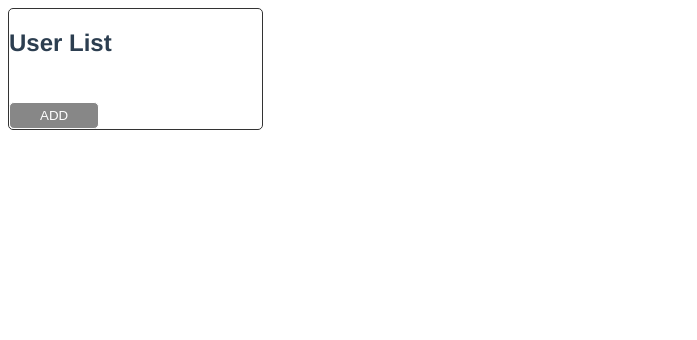
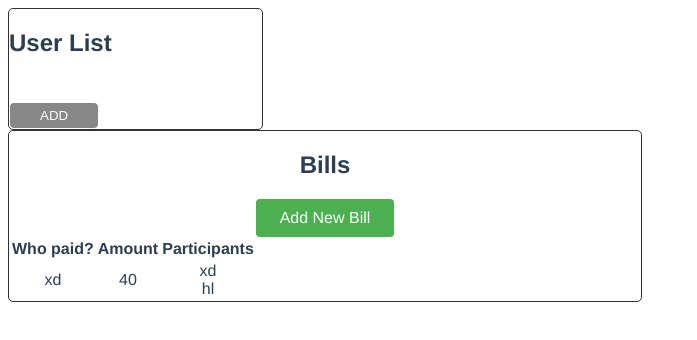
Before and after one commit to TyrangYang/awesome-bill-recorder, a Vue app: page / in a window 1280 px wide. Shown: the top 340 px of the page, without its empty margins (0-697 px from the left). Built offline with nearby package versions, Linux system fonts and the light colour scheme; what vue-uuid would draw is missing.

Commit message:
add bill

```diff
--- a/src/App.vue
+++ b/src/App.vue
@@ -3,20 +3,30 @@
         <!-- <img alt="Vue logo" src="./assets/logo.png" /> -->
         <!-- <HelloWorld msg="Welcome to Your Vue.js App" /> -->
         <User v-bind:Users="Users" @del-user="deleteUser" @add-user="addUser" />
+        <Bill v-bind:Users="Users" v-bind:Bills="Bills"/>
     </div>
 </template>
 
 <script>
 // import HelloWorld from './components/HelloWorld.vue';
 import User from './components/User';
+import Bill from './components/Bill';
 export default {
     name: 'App',
     components: {
         User,
+        Bill
     },
     data() {
         return {
             Users: [],
+            Bills: [
+              {
+                "payer":"xd",
+                "amount":40,
+                "participants":["xd","hl"]
+              }
+            ],
         };
     },
     methods: {
--- /dev/null
+++ b/src/components/Bill.vue
@@ -0,0 +1,79 @@
+<template>
+  <div class="bill-card">
+    <h2>Bills</h2>
+    <div class="newbill-btn" @click="addingNewBill">
+        Add New Bill
+    </div>
+    <div class="add-newbill" v-show="adding">
+        <label for="payer-select">Who paid:</label>
+            <select id="payer-select" v-model="payer">
+                <option disabled value="">please select one payer</option>
+                <option v-for="user in Users" :key="user.id">{{user.name}}</option>
+            </select>
+            <!-- <input type="submit" value="Confirm" class="btn" /> -->
+            <button >Confirm</button>
+            <button >
+                Cancel
+            </button>
+    </div>
+    <table id="billTable">
+        <thead>
+            <tr>
+                <th>Who paid?</th>
+                <th>Amount</th>
+                <th>Participants</th>
+            </tr>
+        </thead>
+        <tbody>
+            <tr v-for="bill in Bills" :key="bill.payer">
+                <td>{{bill.payer}}</td>
+                <td>{{bill.amount}}</td>
+                <td><div v-for="person in bill.participants" :key="person">{{person}} </div></td>
+            </tr>
+        </tbody>
+    </table>
+
+
+
+  </div>
+</template>
+
+<script>
+export default {
+    name:'Bill',
+    props: ['Bills','Users'],
+    data(){
+        return{
+            payer:'',
+            amount:'',
+            participants:[],
+            adding: false,
+        }
+    },
+    methods:{
+        addingNewBill(){
+            this.adding = !this.adding;
+        }
+    }
+};
+</script>
+
+
+<style scoped>
+.bill-card {
+  width: 50%;
+  border: 1px solid #333;
+  border-radius: 5px;
+  text-align: center;
+}
+.newbill-btn{
+    background-color: #4CAF50;
+    padding: 10px 24px;
+    border-radius: 4px;
+    text-align: center;
+    text-decoration: none;
+    display: inline-block;
+    font-size: 16px;
+    color:white
+}
+</style>
```
